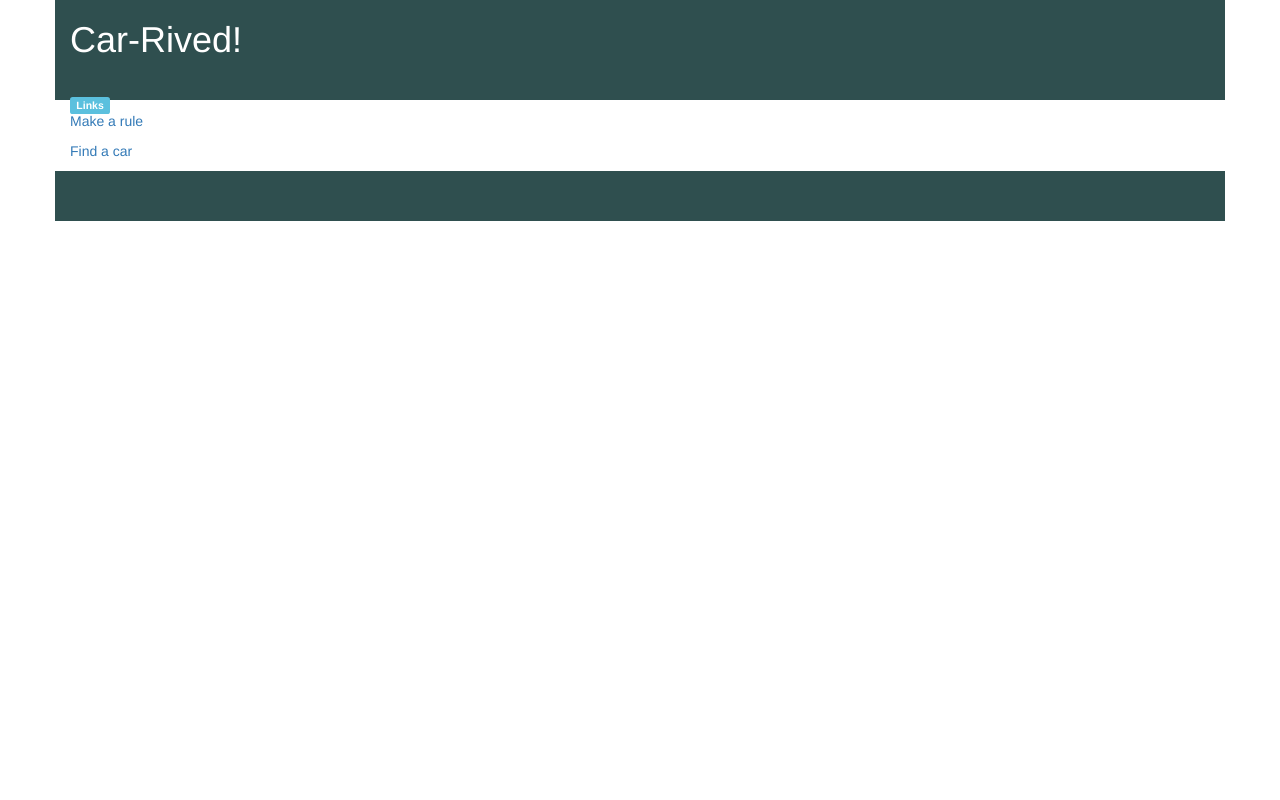
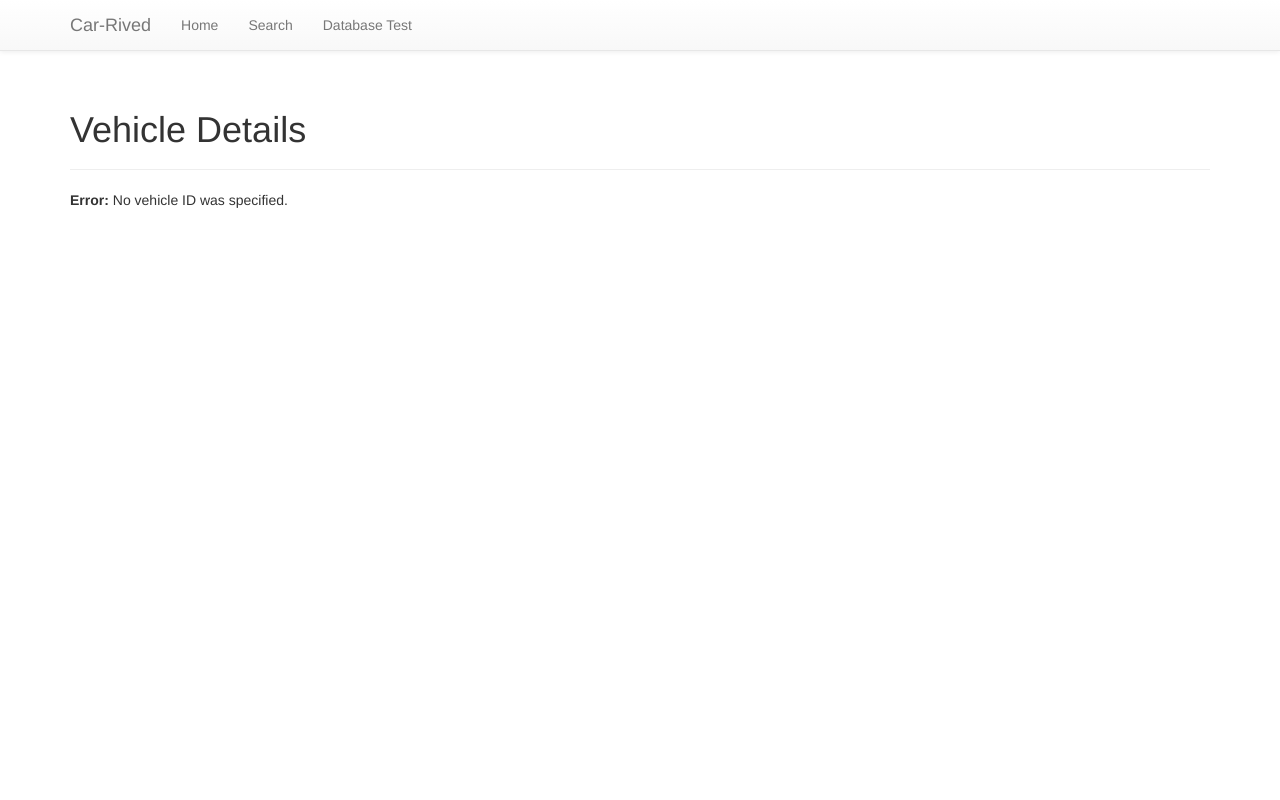
Before and after one commit to uwwcs-ai-synergy/car-rived, a PHP site: page /index.php?page=vehicleDetails in a window 1280 px wide. Run offline with PHP 8.4, Linux system fonts and the light colour scheme; some libraries are stand-ins or nearby versions.

Commit message:
Updated web design and added a few pages

```diff
--- /dev/null
+++ b/public/footer.inc.php
@@ -0,0 +1,6 @@
+        </div>
+
+        <script src="https://ajax.googleapis.com/ajax/libs/jquery/1.11.1/jquery.min.js"></script>
+        <script src="/bootstrap/js/bootstrap.min.js"></script>
+    </body>
+</html>
--- a/public/footer.php
+++ /dev/null
@@ -1,9 +0,0 @@
-		</div>
-
-            <div class = 'row footer'>
-            	<div class = 'col-md-12'></div>
-            </div>
-    </div>
-    </body>
-
-</html>
--- /dev/null
+++ b/public/header.inc.php
@@ -0,0 +1,42 @@
+<!DOCTYPE html>
+<html>
+    <head>
+        <meta charset="utf-8">
+        <meta http-equiv="X-UA-Compatible" content="IE=edge">
+        <meta name="viewport" content="width=device-width, initial-scale=1">
+        <title>Car-Rived</title>
+
+        <link rel="stylesheet" href="/bootstrap/css/bootstrap.min.css">
+        <link rel="stylesheet" href="/bootstrap/css/bootstrap-theme.min.css">
+
+        <style>
+            body {
+              padding-top: 70px;
+              padding-bottom: 30px;
+            }
+        </style>
+    </head>
+
+    <body role="document">
+        <nav class="navbar navbar-default navbar-fixed-top" role="navigation">
+            <div class="container">
+                <div class="navbar-header">
+                    <button type="button" class="navbar-toggle collapsed" data-toggle="collapse" data-target="#navbar" aria-expanded="false" aria-controls="navbar">
+                        <span class="sr-only">Toggle navigation</span>
+                        <span class="icon-bar"></span>
+                        <span class="icon-bar"></span>
+                        <span class="icon-bar"></span>
+                    </button>
+                    <a class="navbar-brand" href="/">Car-Rived</a>
+                </div>
+                <div id="navbar" class="navbar-collapse collapse">
+                    <ul class="nav navbar-nav">
+                        <li class="<?=$_GET['page']!=''?:'active'?>"><a href="/">Home</a></li>
+                        <li class="<?=$_GET['page']!='rulesCreator'?:'active'?>"><a href="/rulesCreator">Search</a></li>
+                        <li class="<?=$_GET['page']!='apiTest'?:'active'?>"><a href="/apiTest">Database Test</a></li>
+                    </ul>
+                </div>
+            </div>
+        </nav>
+
+        <div class="container" role="main">
--- a/public/header.php
+++ /dev/null
@@ -1,27 +0,0 @@
-<html>
-    <!-- bootstrap -->
-    <head>
-        <meta charset="utf-8">
-        <meta name="viewport" content="width=device-width, initial-scale=1">
-
-        <link rel="stylesheet" href="https://maxcdn.bootstrapcdn.com/bootstrap/3.3.1/css/bootstrap.min.css">
-
-        <script type="text/javascript" src="http://ajax.googleapis.com/ajax/libs/jquery/1.10.2/jquery.min.js"></script>
-
-        <style>
-            .banner { background-color: #2F4F4F; color: #fff; height: 100px;}
-            .footer { background-color: #2F4F4F; color: #fff; height: 50px; }
-
-        </style>
-    </head><!-- -->
-
-    <body>
-        <div class= 'container'>
-
-            <div class='row banner'>
-                <div class='col-md-12'>
-                    <h1>Car-Rived!</h1>
-                </div>
-            </div>
-
-            <div class = 'row'>
--- a/public/home.php
+++ b/public/home.php
@@ -1,15 +1,5 @@
-<?php
-
-    include("header.php");
-
-    include("links.php");
-
-?>
-
-    <div class='col-md-9'>
-
-    </div>
-
-<?php
-    include("footer.php");
-?>
+<div class="jumbotron">
+    <h1>Welcome to Car-Rived!</h1>
+    <p>Car-Rived is an intelligent vehicle shopping agent that allows you to easily find the perfect car by understanding your personal needs.</p>
+    <p><a href="/rulesCreator" class="btn btn-primary btn-lg" role="button">Start searching &raquo;</a></p>
+</div>
--- a/public/index.php
+++ b/public/index.php
@@ -1,10 +1,24 @@
 <?php
-    $action = "";
-    if(isset($_REQUEST['action']))
-        $action = $_REQUEST['action'];
-    switch($action){
+namespace CarRived;
+require '../src/Autoloader.php';
 
-        default: include("./home.php");
-                break;
-    }
-?>
+const API_KEY = 'ryxpfa645s3vc4vywcwkdju9';
+
+$action = 'home';
+if (isset($_REQUEST['page']) && !empty($_REQUEST['page'])) {
+    $action = $_REQUEST['page'];
+}
+
+
+session_start();
+
+include 'header.inc.php';
+$actionFile = $action . '.php';
+
+if (is_file($actionFile)) {
+    include $actionFile;
+} else {
+    echo '<h1>Page not found.</h1>';
+}
+
+include 'footer.inc.php';
--- a/public/links.php
+++ /dev/null
@@ -1,9 +0,0 @@
-<div class='col-md-3'>
-
-	<span class="label label-info">Links</span>
-
-	<p><a href = "http://car-rived.com/rulePage.php"> Make a rule </a></p>
-
-	<p><a href = "http://car-rived.com/apiTest.php"> Find a car </a></p>
-
-</div>
--- /dev/null
+++ b/public/vehicleDetails.php
@@ -0,0 +1,66 @@
+<?php
+    namespace CarRived;
+
+    $client = new Edmunds\VehicleApiClient(API_KEY);
+    $photos = [];
+    $error = null;
+    $style = null;
+
+    if (!isset($_GET['id'])) {
+        $error = 'No vehicle ID was specified.';
+    } else {
+        try {
+            $style = $client->getModelStyle($_GET['id']);
+            $photos = $style->getPhotos();
+        } catch (Edmunds\ApiException $e) {
+            $error = $e->getMessage();
+        }
+    }
+?>
+<div class="page-header">
+    <h1>Vehicle Details</h1>
+</div>
+
+<?php if ($error != null):?>
+    <b>Error:</b> <?=$error?>
+<?php else:?>
+    <h2>
+        <?=$style->getModelYear()->year?>
+        <?=$style->getMake()->name?>
+        <?=$style->getModel()->name?>
+    </h2>
+
+    <div class="col-md-3">
+        Details...
+    </div>
+
+    <div class="col-md-9">
+        <div id="photo-carousel" class="carousel slide" data-ride="carousel">
+            <ol class="carousel-indicators">
+                <?php for ($i = 0; $i < count($photos); $i++):?>
+                    <li data-target="#photo-carousel" data-slide-to="<?=$i?>" <?php if($i==0):?>class="active"<?php endif;?>></li>
+                <?php endfor;?>
+            </ol>
+            <div class="carousel-inner" role="listbox">
+                <?php for ($i = 0; $i < count($photos); $i++):?>
+                    <div class="item<?php if($i==0):?> active<?php endif;?>">
+                        <img src="<?=$photos[$i]->getBestQualityUrl()?>" alt="<?=$photos[$i]->captionTranscript?>">
+                    </div>
+                <?php endfor;?>
+            </div>
+            <a class="left carousel-control" href="#photo-carousel" role="button" data-slide="prev">
+                <span class="glyphicon glyphicon-chevron-left" aria-hidden="true"></span>
+                <span class="sr-only">Previous</span>
+            </a>
+            <a class="right carousel-control" href="#photo-carousel" role="button" data-slide="next">
+                <span class="glyphicon glyphicon-chevron-right" aria-hidden="true"></span>
+                <span class="sr-only">Next</span>
+            </a>
+        </div>
+    </div>
+
+    <div class="col-md-12">
+        <h2>All vehicle data</h2>
+        <pre><?=print_r($style->getData(), true);?></pre>
+    </div>
+<?php endif;?>
```
Also changed, not shown: public/apiTest.php (+12 -59 lines), public/rulePage.php (deleted, +0 -75 lines), public/ruleTest.php (+2 -6 lines), public/rulesCreator.php (added, +31 -0 lines), public/searchResults.php (added, +41 -0 lines).
